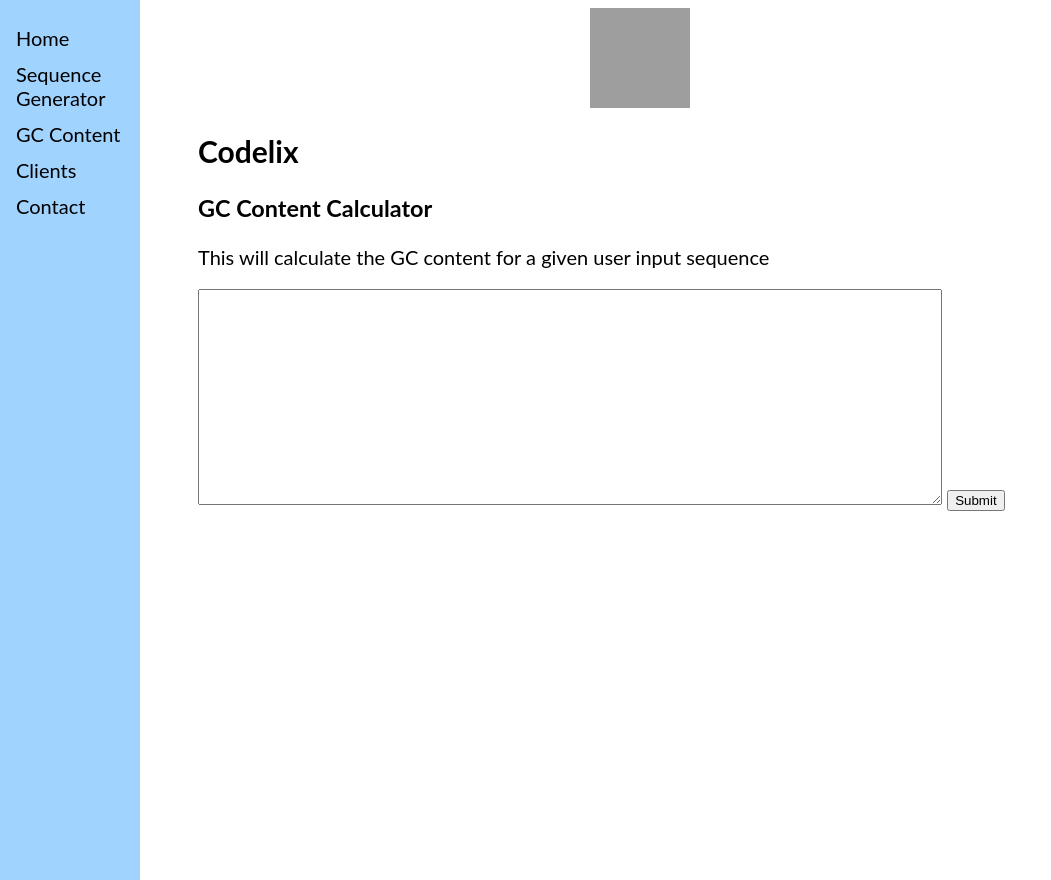
After one commit to MatousE/spirala, a Flask app: page /GCcontent in a window 1280 px wide. The commit adds this page. Shown: the whole page, without its empty margins (0-1051 px from the left). Run offline with Flask 2, Linux system fonts and the light colour scheme; grey boxes are pictures that could not be loaded.

Commit message:
Update to all the website

```diff
--- /dev/null
+++ b/bioloop.py
@@ -0,0 +1,66 @@
+""""This is the Flask Python program that runs the HTML
+for the bioloop.life website
+"""
+from flask import Flask, render_template, request
+import bioloopcalc as bio
+
+app = Flask(__name__)
+
+
+@app.route('/')
+@app.route('/home')
+def home():
+    """"This function renders the home.html file
+        and states that the websites route '/' and '/home'
+        are both used for the home.html
+    """
+    return render_template('home.html')
+
+
+@app.route('/SeqGen')
+def seq_gen():
+    """"This function renders the SeqGen.html file
+        and states that the websites route '/SeqGen'
+        is used for the SeqGen.html
+    """
+    return render_template('seqgen.html')
+
+
+@app.route('/SeqGen', methods=['POST'])
+def input_seq_gen():
+    """"This function gets the user input from the
+        SeqGen webpage and parses that input to the
+        bio.sequencegen() so that it can return a
+        random DNA sequence of the user specified length
+    """
+    seq_len = request.form['text']
+    seq_len = int(seq_len)
+    new_seq = bio.sequencegen(seq_len)
+    return new_seq
+
+
+@app.route('/GCcontent')
+def gc_content():
+    """"This function renders the GCcontent.html file
+        and states that the websites route '/GCcontent'
+        is used for the GCcontent.html
+    """
+    return render_template('GCcontent.html')
+
+
+@app.route('/GCcontent', methods=['POST'])
+def input_gc_content():
+    """"This function gets the user input from the
+            GCcontent webpage and passes that input to
+            bio.calculate() so that it can return a
+            random the GC content for the user specified
+            DNA sequence
+        """
+    seq = request.form['text']
+    upper_seq = seq.upper()
+    gc_val = bio.calculatecg(upper_seq)
+    return gc_val
+
+
+if __name__ == '__main__':
+    app.run(debug=True)
--- /dev/null
+++ b/templates/GCcontent.html
@@ -0,0 +1,10 @@
+{% extends "index.html" %}
+{% block GCcontent %}
+    <h3>GC Content Calculator</h3>
+    <p>This will calculate the GC content for a given user input sequence
+    </p>
+    <form method="POST">
+        <textarea name="text" rows="14" cols="90" wrap="soft"> </textarea>
+        <input type="submit">
+    </form>
+{% endblock GCcontent %}
--- a/templates/index.html
+++ b/templates/index.html
@@ -9,7 +9,7 @@
 
     .sidenav {
         height: 100%;
-        width: 160px;
+        width: 140px;
         position: fixed;
         z-index: 1;
         top: 0;
@@ -22,7 +22,7 @@
     .sidenav a {
         padding: 6px 8px 6px 16px;
         text-decoration: none;
-        font-size: 25px;
+        font-size: 20px;
         color: #000000;
         display: block;
     }
@@ -31,10 +31,28 @@
         color: #f1f1f1;
     }
 
+    .logo-row {
+        width: 100px;
+        margin: 0 auto;
+    }
+
+    .logo {
+        width: 100%;
+        height: 100px;
+        text-align: center;
+    }
+
+    .textboxclass {
+        word-wrap: break-word;
+        word-break: break-all;
+        height: 100px;
+        width: 500px;
+    }
+
     .main {
-        margin-left: 160px; /* Same as the width of the sidenav */
+        margin-left: 140px; /* Same as the width of the sidenav */
         font-size: 20px; /* Increased text to enable scrolling */
-        padding: 0px 10px;
+        padding: 0px 50px;
     }
 
     @media screen and (max-height: 450px) {
@@ -48,15 +66,25 @@
     <link rel="icon" href="https://www.flaticon.com/svg/static/icons/svg/1548/1548285.svg">
 
     <div class="sidenav">
+        <a href="/">Home</a>
         <a href="/SeqGen">Sequence Generator</a>
-        <a href="#GCContent">GC Content</a>
+        <a href="/GCcontent">GC Content</a>
         <a href="#clients">Clients</a>
         <a href="#contact">Contact</a>
     </div>
 
+    <div class = "logo" >
+        <div class="logo-row">
+            <img src="https://www.flaticon.com/svg/static/icons/svg/1548/1548285.svg" alt="logo" class="logo">
+
+        </div>
+    </div>
     <div class="main">
-            {% block MainInfo %}{% endblock MainInfo %}
-            {% block SeqGenInfo %}{% endblock SeqGenInfo %}
+        <h2>Codelix</h2>
+        <p></p>
+        {% block Home %}{% endblock Home %}
+        {% block SeqGen %}{% endblock SeqGen %}
+        {% block GCcontent %}{% endblock GCcontent %}
     </div>
 
 </body>
```
Also changed, not shown: bioloopcalc.py (added, +32 -0 lines), spirala.py (deleted, +0 -18 lines), templates/SeqGen.html (+7 -3 lines), templates/home.html (+4 -4 lines), Logo.png (added).
